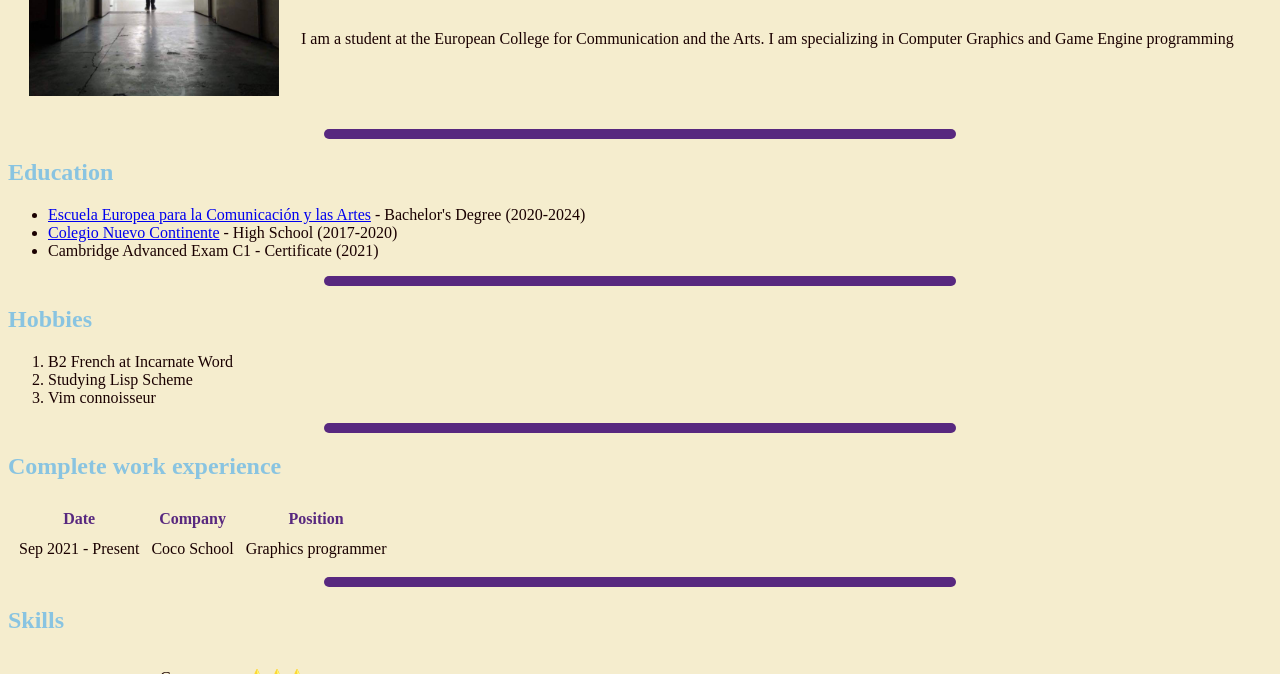
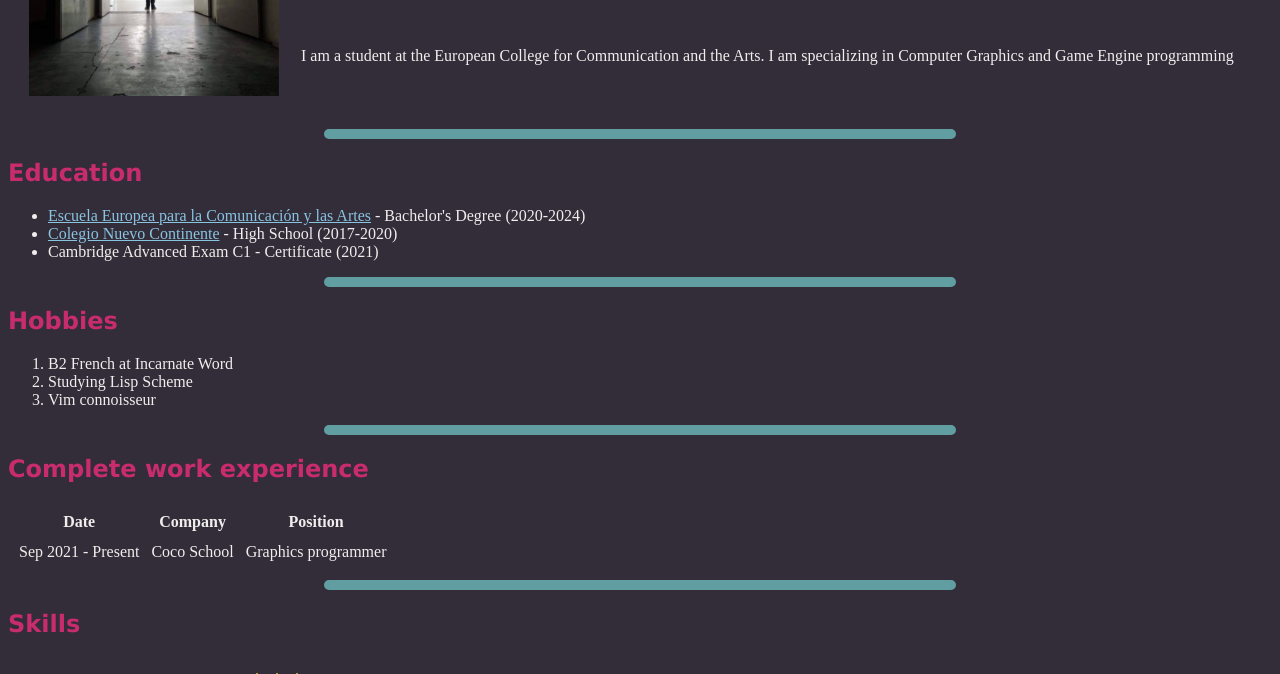
Before and after one commit to candianis/WebCoffee, a plain HTML site: page Clase01/index.html in a window 1280 px wide. Shown: the part 183-857 px from the top of the page. Drawn offline with Linux system fonts and the light colour scheme.

Commit message:
Saving color changes

```diff
--- a/Clase01/CSS/styles.css
+++ b/Clase01/CSS/styles.css
@@ -1,40 +1,52 @@
 /****** Selector tags ******/
 
 body{
-    background-color: #F5EDCE;
+    background-color: #332C39;
+
+}
+/***** Headings *****/
+h1{
+    color: #C92C6D;
+    font: italic 3em "Century Gothic", serif;
+}
+h2{
+    color: #C92C6D;
+    font: bold 2em;
+    font-family: Verdana, Geneva, Tahoma, sans-serif;
+}
+h3{
+
+}
+
+p{
+    color: #F0EEED;
 }
 
 hr{
     height: 10px;
     width: 50%;
-    background-color: #58287F;
+    background-color: #609EA2;
     border-style: none;
     border-radius: 10px;
 }
 
-p{
-
+a{
+    color: #89C4E1;
 }
 
 th{
-    color: #58287F;
+    color: #F0EEED;
 }
 
 td{
-    color:#1A0000;
+    color: #F0EEED;
 }
 
-h1{
-    color: #89C4E1;
+
+li{
+    color: #F0EEED;
 }
 
-li{
-    color: #1A0000;
-}
-
-h2{
-    color: #89C4E1;
-}
 
 /****** Class selectors ******/
 .default-text{
```
